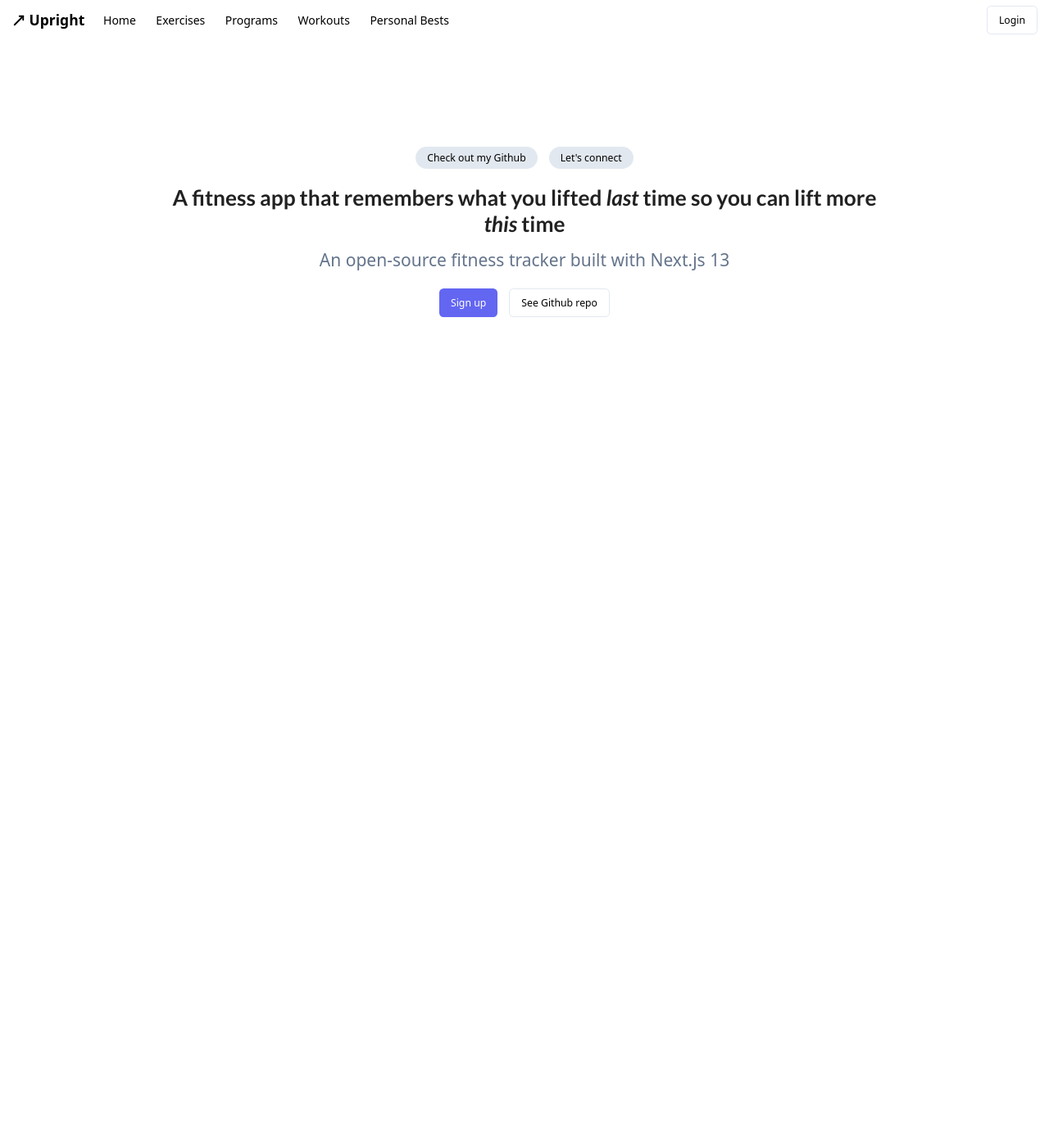
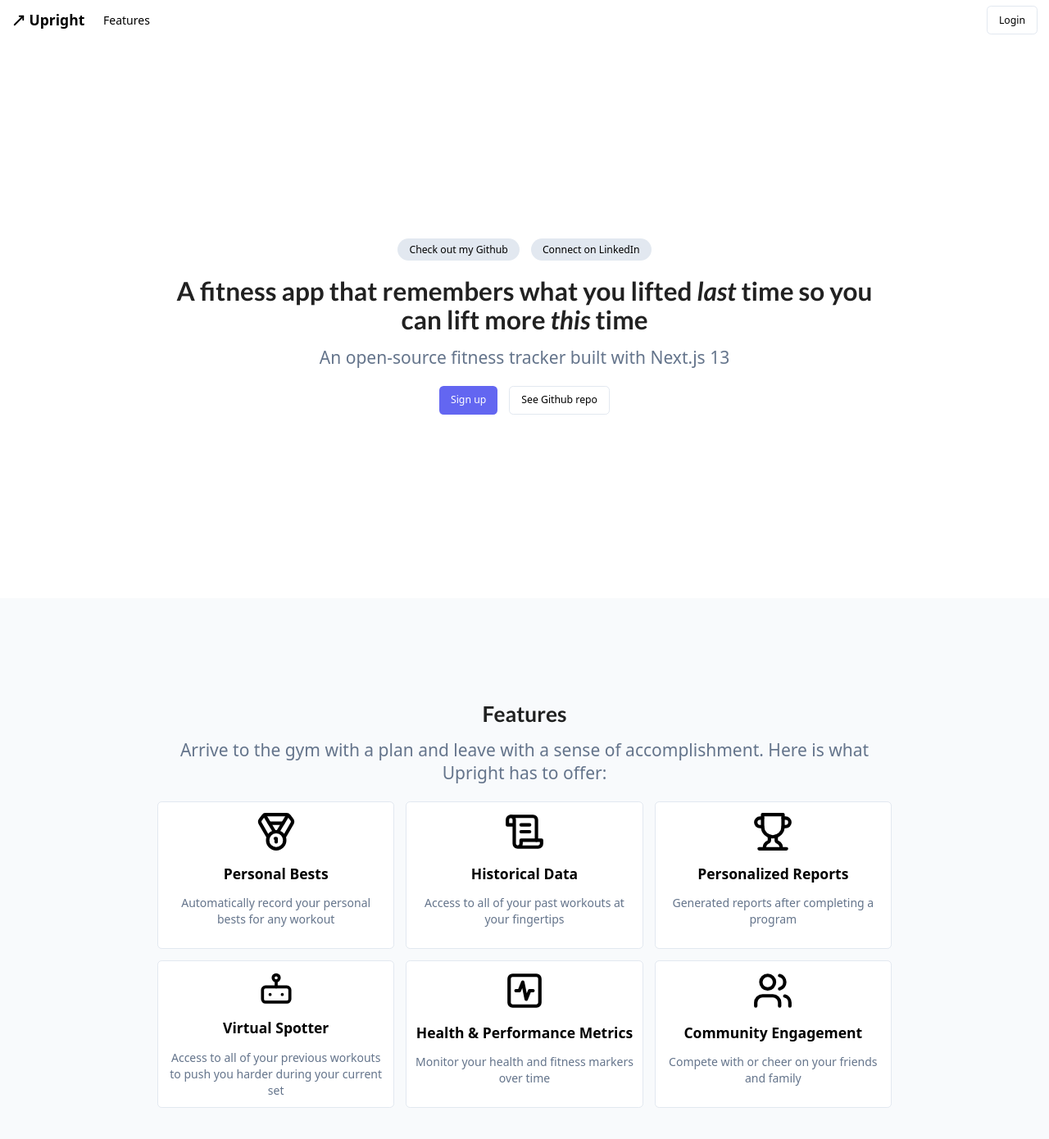
Before and after one commit to tjvonbr/upright, a Next.js app: page / in a window 1280 px wide. Shown: the top 1390 px of the page at 82% size. Before the commit the page ends 800 px from the top, so only its background shows below. Built offline with nearby package versions, Linux system fonts and the light colour scheme.

Commit message:
marketing page

```diff
--- a/next.config.js
+++ b/next.config.js
@@ -1,4 +1,11 @@
 /** @type {import('next').NextConfig} */
-const nextConfig = {}
+const nextConfig = {
+  swcMinify: true,
+  fastRefresh: true,
+  concurrentFeatures: true,
+  productionBrowserSourceMaps: false, // Disable source maps in development
+  optimizeFonts: false, // Disable font optimization
+  minify: false, // Disable minification
+};
 
-module.exports = nextConfig
+module.exports = nextConfig;
--- a/src/app/(marketing)/page.tsx
+++ b/src/app/(marketing)/page.tsx
@@ -1,5 +1,13 @@
 import "semantic-ui-css/semantic.min.css";
 
+import {
+  ActivitySquare,
+  Bot,
+  Medal,
+  ScrollText,
+  Trophy,
+  Users,
+} from "lucide-react";
 import Link from "next/link";
 import { twMerge } from "tailwind-merge";
 
@@ -9,27 +17,28 @@ import { buttonVariants } from "../components/common/Button";
 
 export default function Index() {
   return (
-    <section className="h-full w-full py-32 flex flex-col items-center">
-      <div className="max-w-[64rem] flex flex-col items-center text-center">
+    <>
+      <section className="py-64 flex flex-col items-center">
+        <div className="max-w-[64rem] text-center">
           <div className="space-x-4">
             <Link
-            className="px-4 py-1.5 bg-slate-200 rounded-2xl text-sm font-medium text-black hover:text-black"
+              className="px-4 py-1.5 bg-slate-200 hover:bg-slate-300 transition-colors rounded-2xl text-sm font-medium text-black hover:text-black"
               href={links.social.github}
               target="_blank"
             >
               Check out my Github
             </Link>
             <Link
-            className="px-4 py-1.5 bg-slate-200 rounded-2xl text-sm font-medium text-black hover:text-black"
+              className="px-4 py-1.5 bg-slate-200 hover:bg-slate-300 transition-colors rounded-2xl text-sm font-medium text-black hover:text-black"
               href={links.social.linkedin}
               target="_blank"
             >
-            Let&apos;s connect
+              Connect on LinkedIn
             </Link>
           </div>
-        <h1 className="text-3xl">
-          A fitness app that remembers what you lifted <em>last</em> time so you
-          can lift more <em>this</em> time
+          <h1 className="text-4xl">
+            A fitness app that remembers what you lifted <em>last</em> time so
+            you can lift more <em>this</em> time
           </h1>
           <p className="text-2xl text-slate-500">
             An open-source fitness tracker built with Next.js 13
@@ -50,5 +59,70 @@ export default function Index() {
           </div>
         </div>
       </section>
+      <section className="py-36 flex flex-col items-center bg-slate-50">
+        <div className="max-w-[64rem] text-center">
+          <h2 className="text-3xl">Features</h2>
+          <p className="text-2xl text-slate-500">
+            Arrive to the gym with a plan and leave with a sense of
+            accomplishment. Here is what Upright has to offer:
+          </p>
+          <div className="grid grid-cols-3 gap-4">
+            <div className="h-[180px] p-3 flex flex-col items-center space-y-4 border border-slate-200 rounded-md bg-white">
+              <Medal color="black" size={50} />
+              <p className="text-xl text-black font-semibold">Personal Bests</p>
+              <p className="text-slate-500">
+                Automatically record your personal bests for any workout
+              </p>
+            </div>
+            <div className="h-[180px] p-3 flex flex-col items-center space-y-4 border border-slate-200 rounded-md bg-white">
+              <ScrollText color="black" size={50} />
+              <p className="text-xl text-black font-semibold">
+                Historical Data
+              </p>
+              <p className="text-slate-500">
+                Access to all of your past workouts at your fingertips
+              </p>
+            </div>
+            <div className="h-[180px] p-3 flex flex-col items-center space-y-4 border border-slate-200 rounded-md bg-white">
+              <Trophy color="black" size={50} />
+              <p className="text-xl text-black font-semibold">
+                Personalized Reports
+              </p>
+              <p className="text-slate-500">
+                Generated reports after completing a program
+              </p>
+            </div>
+            <div className="h-[180px] p-3 flex flex-col items-center space-y-4 border border-slate-200 rounded-md bg-white">
+              <Bot color="black" size={50} />
+              <p className="text-xl text-black font-semibold">
+                Virtual Spotter
+              </p>
+              <p className="text-slate-500">
+                Access to all of your previous workouts to push you harder
+                during your current set
+              </p>
+            </div>
+            <div className="h-[180px] p-3 flex flex-col items-center space-y-4 border border-slate-200 rounded-md bg-white">
+              <ActivitySquare color="black" size={50} />
+              <p className="text-xl text-black font-semibold">
+                Health & Performance Metrics
+              </p>
+              <p className="text-slate-500">
+                Monitor your health and fitness markers over time
+              </p>
+            </div>
+            <div className="h-[180px] p-3 flex flex-col items-center space-y-4 border border-slate-200 rounded-md bg-white">
+              <Users color="black" size={50} />
+              <p className="text-xl text-black font-semibold">
+                Community Engagement
+              </p>
+              <p className="text-slate-500">
+                Compete with or cheer on your friends and family
+              </p>
+            </div>
+          </div>
+        </div>
+      </section>
+    </>
   );
 }
--- a/src/config/navigation.ts
+++ b/src/config/navigation.ts
@@ -3,24 +3,8 @@
 export const navbarItems = {
   mainNavbar: [
     {
-      name: "Home",
-      href: "/dashboard",
-    },
-    {
-      name: "Exercises",
-      href: "/exercises",
-    },
-    {
-      name: "Programs",
-      href: "/programs",
-    },
-    {
-      name: "Workouts",
-      href: "/workouts",
-    },
-    {
-      name: "Personal Bests",
-      href: "/personal-bests",
+      name: "Features",
+      href: "/#features",
     },
   ],
 };
```
Lines whose indentation alone changed are shown as unchanged.
